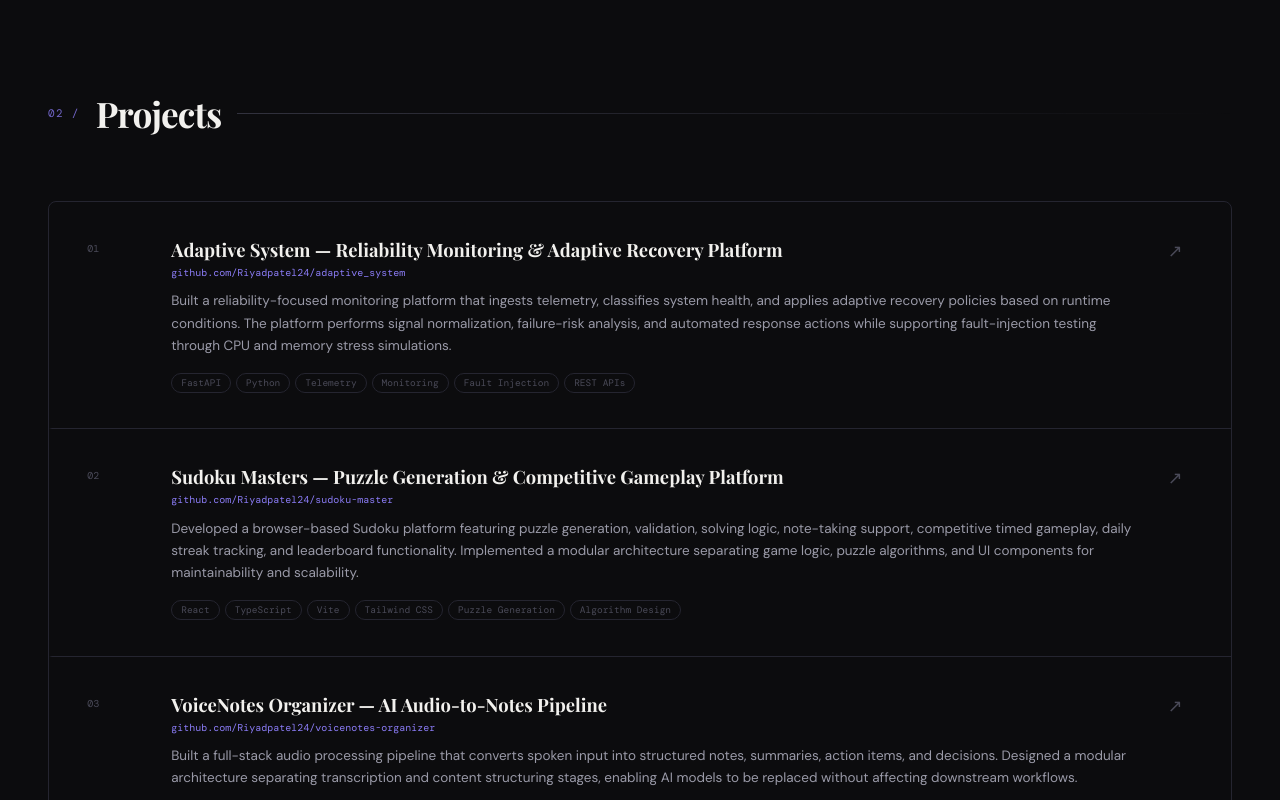
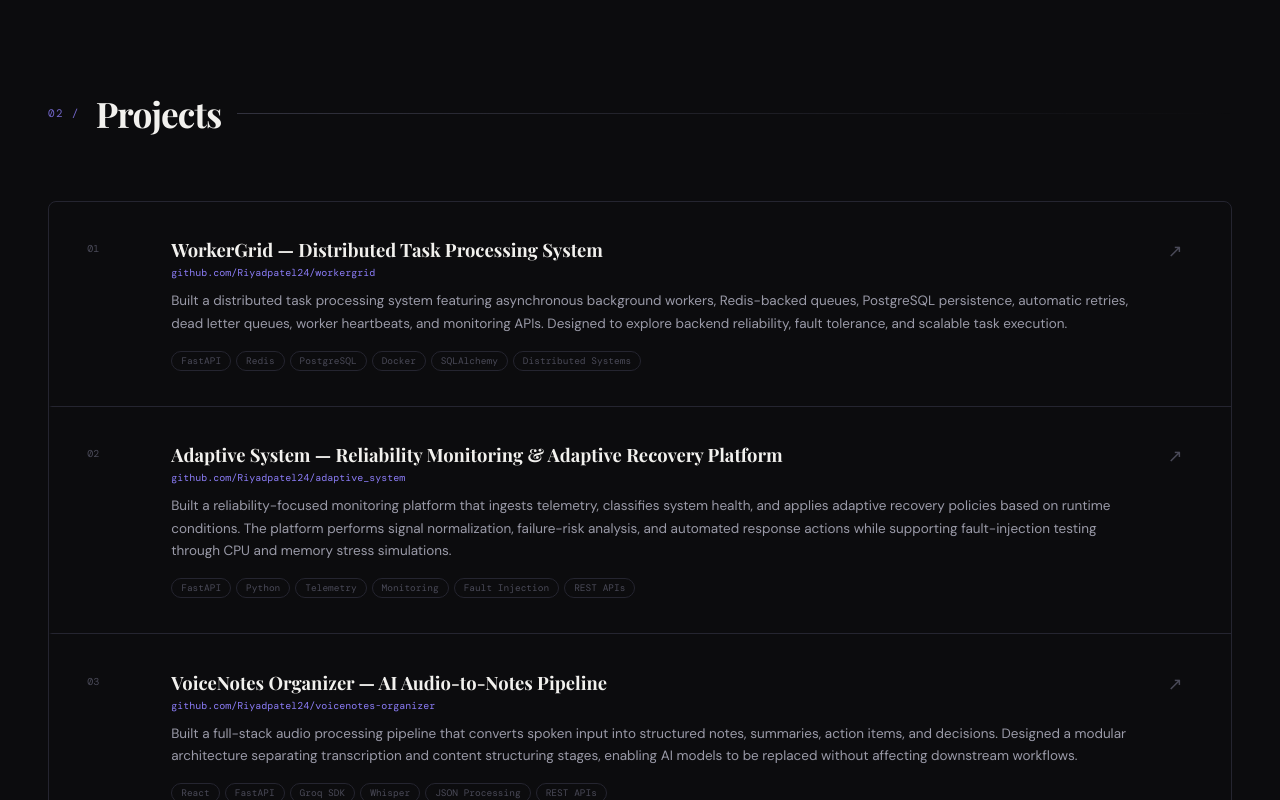
Before and after one commit to Riyadpatel24/Portfolio, a React (Vite) app: page / in a window 1280 px wide. Shown: the part 2000-2800 px from the top of the page. Built offline with nearby package versions, Linux system fonts and the light colour scheme; a web font is replaced by a local one.

Commit message:
Update project details and add WorkerGrid project

```diff
--- a/src/App.jsx
+++ b/src/App.jsx
@@ -12,7 +12,22 @@ const SKILLS = [
 
 const PROJECTS = [
   {
-    index: '01',
+  index: "01",
+  name: "WorkerGrid — Distributed Task Processing System",
+  sub: "github.com/Riyadpatel24/workergrid",
+  href: "https://github.com/Riyadpatel24/workergrid",
+  desc:"Built a distributed task processing system featuring asynchronous background workers, Redis-backed queues, PostgreSQL persistence, automatic retries, dead letter queues, worker heartbeats, and monitoring APIs. Designed to explore backend reliability, fault tolerance, and scalable task execution.",
+  stack: [
+    "FastAPI",
+    "Redis",
+    "PostgreSQL",
+    "Docker",
+    "SQLAlchemy",
+    "Distributed Systems"
+  ]
+},
+  {
+    index: '02',
     name: 'Adaptive System — Reliability Monitoring & Adaptive Recovery Platform',
     sub: 'github.com/Riyadpatel24/adaptive_system',
     href: 'https://github.com/Riyadpatel24/adaptive_system',
@@ -24,22 +39,6 @@ const PROJECTS = [
       'Monitoring',
       'Fault Injection',
       'REST APIs'
-    ],
-  },
-
-  {
-    index: '02',
-    name: 'Sudoku Masters — Puzzle Generation & Competitive Gameplay Platform',
-    sub: 'github.com/Riyadpatel24/sudoku-master',
-    href: 'https://github.com/Riyadpatel24/sudoku-master',
-    desc: 'Developed a browser-based Sudoku platform featuring puzzle generation, validation, solving logic, note-taking support, competitive timed gameplay, daily streak tracking, and leaderboard functionality. Implemented a modular architecture separating game logic, puzzle algorithms, and UI components for maintainability and scalability.',
-    stack: [
-      'React',
-      'TypeScript',
-      'Vite',
-      'Tailwind CSS',
-      'Puzzle Generation',
-      'Algorithm Design'
     ],
   },
 
@@ -58,6 +57,22 @@ const PROJECTS = [
       'REST APIs'
     ],
   },
+
+  {
+    index: '04',
+    name: 'Sudoku Masters — Puzzle Generation & Competitive Gameplay Platform',
+    sub: 'github.com/Riyadpatel24/sudoku-master',
+    href: 'https://github.com/Riyadpatel24/sudoku-master',
+    desc: 'Developed a browser-based Sudoku platform featuring puzzle generation, validation, solving logic, note-taking support, competitive timed gameplay, daily streak tracking, and leaderboard functionality. Implemented a modular architecture separating game logic, puzzle algorithms, and UI components for maintainability and scalability.',
+    stack: [
+      'React',
+      'TypeScript',
+      'Vite',
+      'Tailwind CSS',
+      'Puzzle Generation',
+      'Algorithm Design'
+    ],
+  },
 ]
 const EDUCATION = [
   { year:'2023 — 2027', title:'B.Tech — Computer Science & Engineering', org:'P P Savani University · Surat, Gujarat · DSA · DBMS · OS · Networks · OOP', badge:'Degree', badgeClass:'badge-degree' },
@@ -73,7 +88,8 @@ const MARQUEE = [
   'PostgreSQL',
   'Docker',
   'AWS',
-  'Spring Boot',
+  'Redis',
+  'Distributed Task Processing',
   'System Design',
   'Distributed Systems',
   'REST APIs',
```
